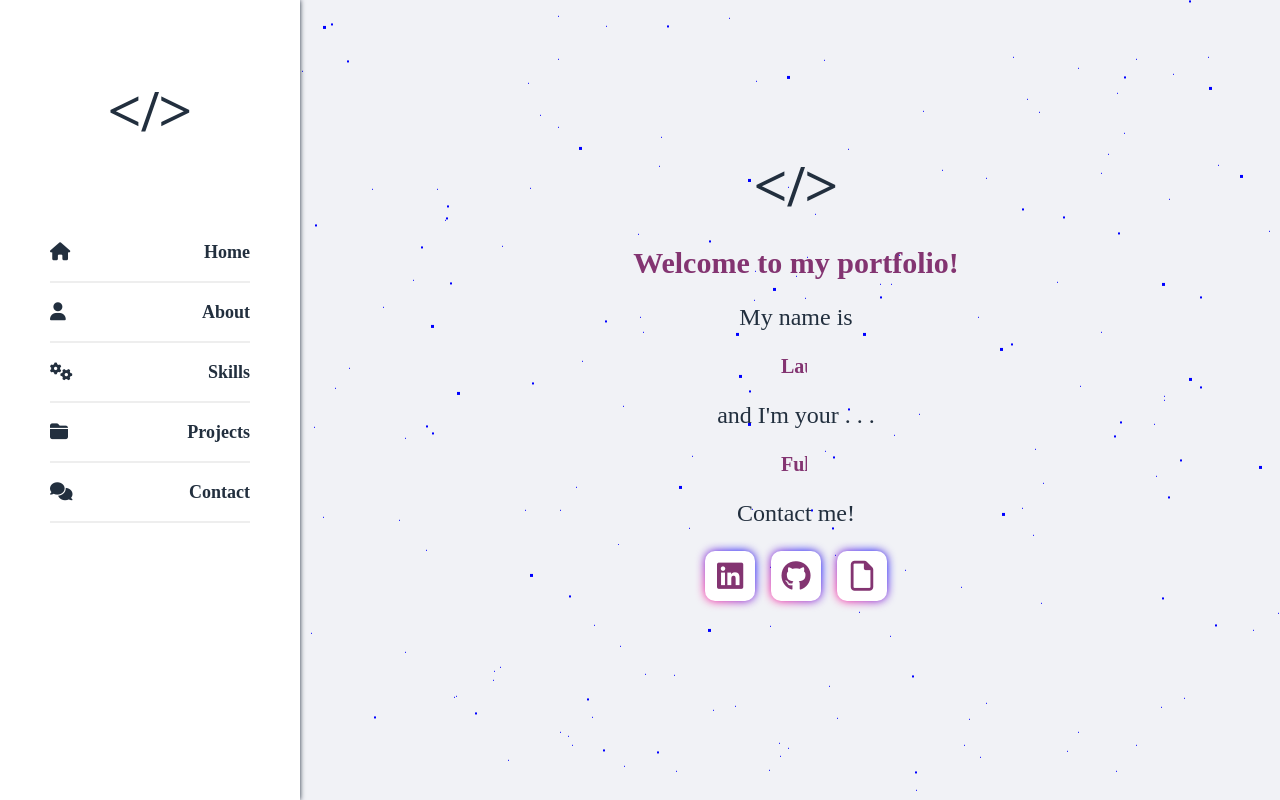
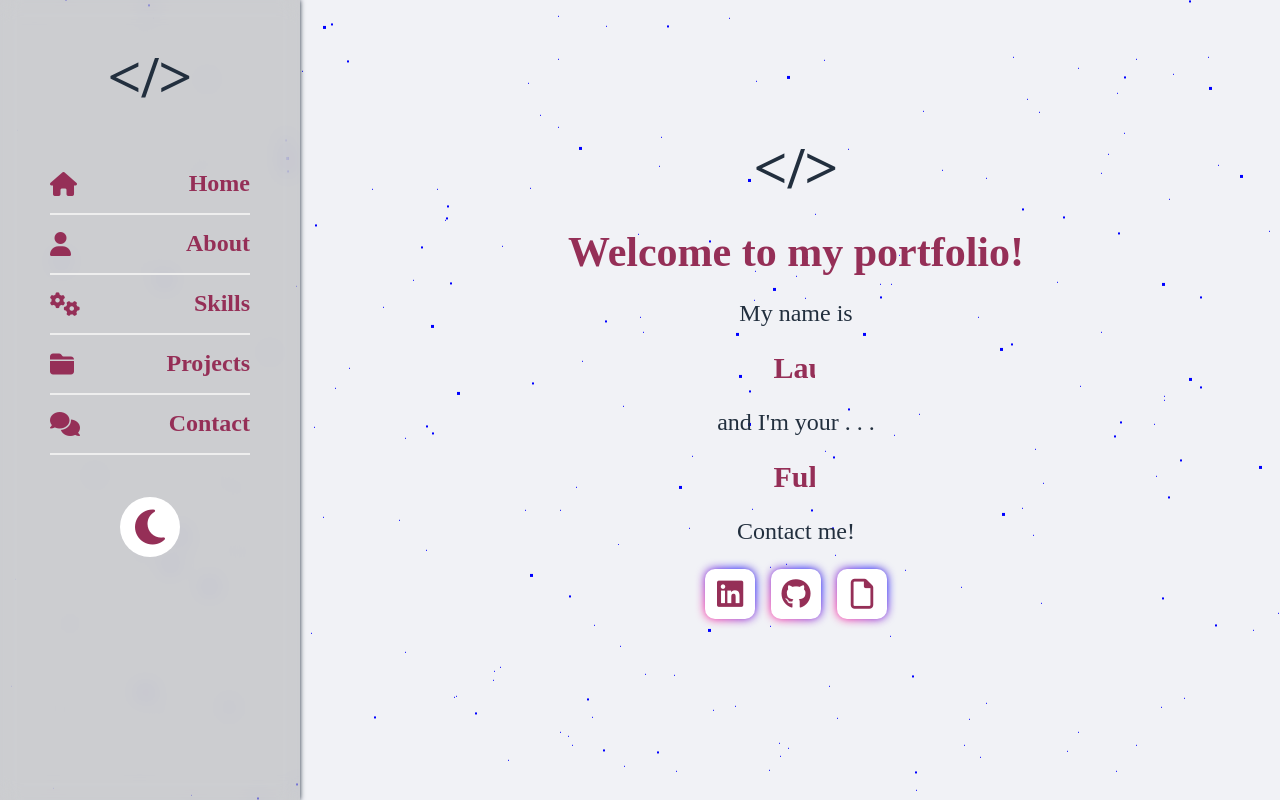
Before and after one commit to Lauther99/lauther-portfolio-v2, a React (Vite) app: page / in a window 1280 px wide. Built offline with nearby package versions, Linux system fonts and the light colour scheme; a web font is replaced by a local one.

Commit message:
darkMode completed, and fixed some bugs

```diff
--- a/src/App.jsx
+++ b/src/App.jsx
@@ -12,10 +12,6 @@ import './assets/styles/animations.css'
 function App() {
   const infoState = useSelector(state => state.infoState);
   const pageVisibility = 'visible';
-
-  function toggleDarkMode() {
-    document.body.classList.toggle('dark')
-  }
 
   function renderInfo() {
     switch (infoState) {
--- a/src/assets/styles/about.css
+++ b/src/assets/styles/about.css
@@ -141,6 +141,7 @@
     padding: 1rem 1.5rem;
     border-radius: .5rem;
     background-color: var(--container-color-normal);
+    backdrop-filter: blur(2px);
 }
 
 .education-div{
--- a/src/assets/styles/animations.css
+++ b/src/assets/styles/animations.css
@@ -90,3 +90,15 @@
         width: 0px;
     }
 }
+
+@keyframes growScale {
+    0%{
+        transform: scale(1);
+    }
+    50%{
+        transform: scale(1.2);
+    }
+    0%{
+        transform: scale(1);
+    }
+}
--- a/src/assets/styles/contact.css
+++ b/src/assets/styles/contact.css
@@ -87,6 +87,10 @@
     font-size: 30px;
 }
 
+.contact-info-container b{
+    color: var(--text-color-normal);
+}
+
 .contact-form{
     width: 100%;
     max-width: 760px;
@@ -125,9 +129,10 @@
     background-color: var(--button-bg);
 }
 
-.contact-form button:hover{
+.contact-form .btn-submit:hover{
     box-shadow: 0 0 10px 0 var(--alt-color);
     animation: shake .5s;
+    cursor: pointer;
 }
 
 @media screen and (min-width: 1024px) {
@@ -151,4 +156,8 @@
     .contact-info-container{
         gap: 3rem;
     }
+
+    .btn-submit{
+        font-size: 20px;
+    }
 }
--- a/src/assets/styles/home.css
+++ b/src/assets/styles/home.css
@@ -79,7 +79,7 @@
     animation: glowing 30s linear infinite;
 }
 
-.nav-logo {
+#home .nav-logo {
     display: none;
 }
 
@@ -92,7 +92,7 @@
         align-items: center;
     }
 
-    .nav-logo{
+    #home .nav-logo{
         display: flex;
     }
 
@@ -105,4 +105,8 @@
         animation: helloWorldMove 10s infinite;
         animation-delay: 1.5s;
     }
+
+    #home h2 span {
+        font-size: 30px;
+    }
 }
--- a/src/assets/styles/navbar.css
+++ b/src/assets/styles/navbar.css
@@ -5,8 +5,9 @@
     top: 0;
     right: -300px;
     z-index: 200;
-    background-color: var(--container-color-alt);
+    background-color: var(--nav-container-bg);
     box-shadow: 0 0 5px 0 var(--text-color-normal);
+    backdrop-filter: blur(10px);
 }
 
 .open-nav{
@@ -53,7 +54,7 @@
     font-weight: 700;
     border-bottom: 2px solid var(--border-color);
     cursor: pointer;
-    color: var(--text-color-normal);
+    color: var(--main-color);
 }
 
 .close-open-nav{
@@ -92,6 +93,38 @@
     background-color: var(--container-color-alt);
 }
 
+.darky-sunny{
+    width: 60px;
+    height: 60px;
+    font-size: 40px;
+    position: relative;
+    border-radius: 50%;
+}
+
+.darky-sunny i{
+    width: 100%;
+    height: 100%;
+    position: absolute;
+    top: 0;
+    left: 0;
+    display: flex;
+    justify-content: center;
+    align-items: center;
+    cursor: pointer;
+    border-radius: 50%;
+}
+
+.darky{
+    background-color: var(--container-color-alt);
+    z-index: 30;
+}
+
+.sunny{
+    background-color: var(--container-color-alt);
+    color: var(--sunny-color);
+    z-index: 20;
+}
+
 @media screen and (min-width: 1024px) {
     .nav-bar{
         width: 300px;
@@ -103,4 +136,8 @@
     .close-open-nav{
         display: none;
     }
+
+    .nav-items li{
+        font-size: 24px;
+    }
 }
--- a/src/assets/styles/skills.css
+++ b/src/assets/styles/skills.css
@@ -66,6 +66,11 @@
     padding: 1rem;
     border-radius: 5px;
     background-color: var(--container-color-normal);
+    backdrop-filter: blur(2px);
+}
+
+.grow{
+    animation: growScale 2s;
 }
 
 @media screen and (min-width: 1024px) {
--- a/src/components/NavBar.jsx
+++ b/src/components/NavBar.jsx
@@ -7,7 +7,7 @@ import { changePage } from '../store/slices/infoState.slice';
 const NavBar = () => {
     const [menu, setMenu] = useState('');
     const [icon, setIcon] = useState('fa-bars');
-    const infoState = useSelector(state => state.infoState);
+    const [darkMode, setDarkMode] = useState('darky');
     const dispatch = useDispatch();
 
     function toggleMenu() {
@@ -20,6 +20,12 @@ const NavBar = () => {
         setMenu('')
         setIcon('fa-bars')
     };
+
+
+    function toggleDarkMode() {
+        darkMode === 'darky' ? setDarkMode('') : setDarkMode('darky')
+        document.body.classList.toggle('dark')
+    }
 
     return (
         <section className={`nav-bar  ${menu}`}>
@@ -36,6 +42,10 @@ const NavBar = () => {
                     <li onClick={() => changePages('projects')}><i className="fa-solid fa-folder-closed"></i>Projects</li>
                     <li onClick={() => changePages('contact')}><i className="fa-solid fa-comments"></i>Contact</li>
                 </ul>
+                <div className='darky-sunny' onClick={() => toggleDarkMode()}>
+                    <i className={`fa-solid fa-sun sunny${darkMode}`}></i>
+                    <i className={`fa-solid fa-moon ${darkMode}`}></i>
+                </div>
             </article>
             <div className='close-open-nav' onClick={() => toggleMenu()}>
                 <i className={`fa-solid ${icon}`}></i>
--- a/src/index.css
+++ b/src/index.css
@@ -3,20 +3,20 @@
 :root {
     /*========== Colors ==========*/
     --main-body-color: #f1f2f6;
-    --main-color: #833471;
-    --alt-color: #6F1E51;
+    --main-color: #952F57;
+    --alt-color: #952F57;
     --text-color-normal: #222f3e;
     --text-color-light: #576574;
-    --container-color-normal: #dfe4ea;
-    --container-color-normal-rgba: #dfe4ea80;
+    --container-color-normal: #dfe4ea80;
+    --nav-container-bg: #1515152a;
     --container-color-alt: #fff;
     --card-container: #dfe4eade;
     --border-color: #eee;
     --border-color-alt: #a4b0be;
     --button-bg: #fff;
+    --sunny-color: #48dbfb;
     /*========== Font and typography ==========*/
     --body-font: 'Averia Serif Libre', cursive;
-
 }
 
 * {
@@ -39,7 +39,14 @@ body {
 }
 
 body.dark{
-    --main-body-color: hsl(249, 34%, 26%);
+    --main-body-color: #222f3e;
+    --nav-container-bg: #1515152a;
+    --main-color: #48dbfb;
+    --text-color-normal: #fff;
+    --text-color-light: #f7f1e3;
+    --alt-color: #6F1E51;
+    --container-color-normal: #1515155e;
+    --card-container: #1515155e;
 }
 
 a{
@@ -81,4 +88,20 @@ p{
     body{
         padding: 0 !important;
     }
+
+    h1{
+        font-size: 42px;
+    }
+
+    h2{
+        font-size: 25px;
+    }
+
+    h3{
+        font-size: 20px;
+    }
+
+    p{
+        font-size: 20px;
+    }
 }
--- a/src/pages/About.jsx
+++ b/src/pages/About.jsx
@@ -25,7 +25,7 @@ const About = ({ pageVisibility }) => {
                 </div>
                 <div className='info-item'>
                     <h2>Github</h2>
-                    <a href="https://github.com/Pancake27" target='_blank'>Lauther Valladares</a>
+                    <a href="https://github.com/Pancake27" target='_blank'>Lauther</a>
                 </div>
                 <div className='info-item'>
                     <h2>Phone</h2>
--- a/src/pages/Skills.jsx
+++ b/src/pages/Skills.jsx
@@ -1,4 +1,4 @@
-import React from 'react';
+import React, { useState } from 'react';
 import '../assets/styles/skills.css'
 import js from '../assets/images/js.png'
 import html from '../assets/images/html.png'
@@ -10,6 +10,8 @@ import nodejs from '../assets/images/nodejs.png'
 import mySQL from '../assets/images/sql.png'
 
 const Skills = ({ pageVisibility }) => {
+    const [order, setOrder] = useState(1);
+
     return (
         <section id='skills' className={`${pageVisibility}`}>
             <h1>Skills</h1>
@@ -18,31 +20,31 @@ const Skills = ({ pageVisibility }) => {
                     <img src={js} alt="" />
                     <h3>JS</h3>
                 </div>
-                <div className='skills-item'>
+                <div className='skills-item '>
                     <img src={html} alt="" />
                     <h3>HTML</h3>
                 </div>
-                <div className='skills-item'>
+                <div className='skills-item '>
                     <img src={css} alt="" />
                     <h3>CSS</h3>
                 </div>
-                <div className='skills-item'>
+                <div className='skills-item '>
                     <img src={reactjs} alt="" />
                     <h3>REACT JS</h3>
                 </div>
-                <div className='skills-item'>
+                <div className='skills-item '>
                     <img src={redux} alt="" />
                     <h3>REDUX</h3>
                 </div>
-                <div className='skills-item'>
+                <div className='skills-item '>
                     <img src={git} alt="" />
                     <h3>GIT</h3>
                 </div>
-                <div className='skills-item'>
+                <div className='skills-item '>
                     <img src={nodejs} alt="" />
                     <h3>NODE JS</h3>
                 </div>
-                <div className='skills-item'>
+                <div className='skills-item '>
                     <img src={mySQL} alt="" />
                     <h3>MySQL</h3>
                 </div>
```
